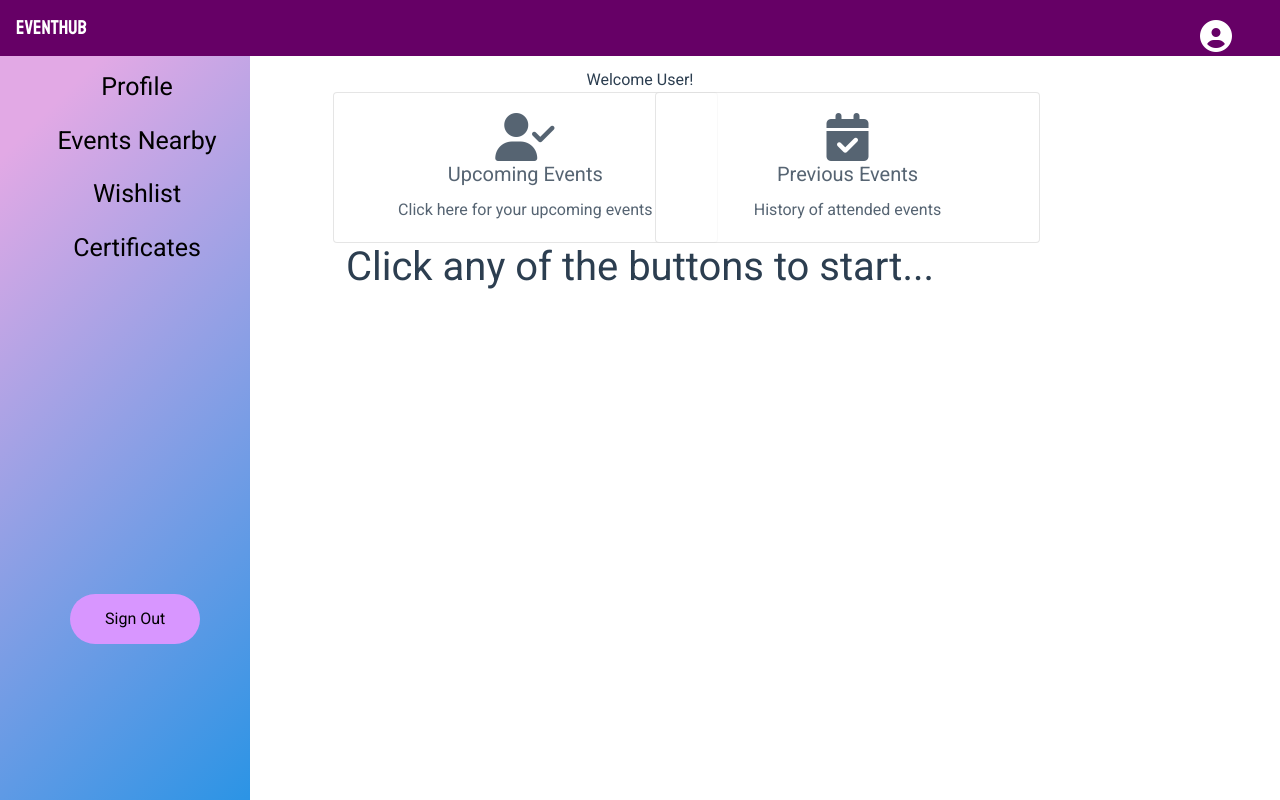
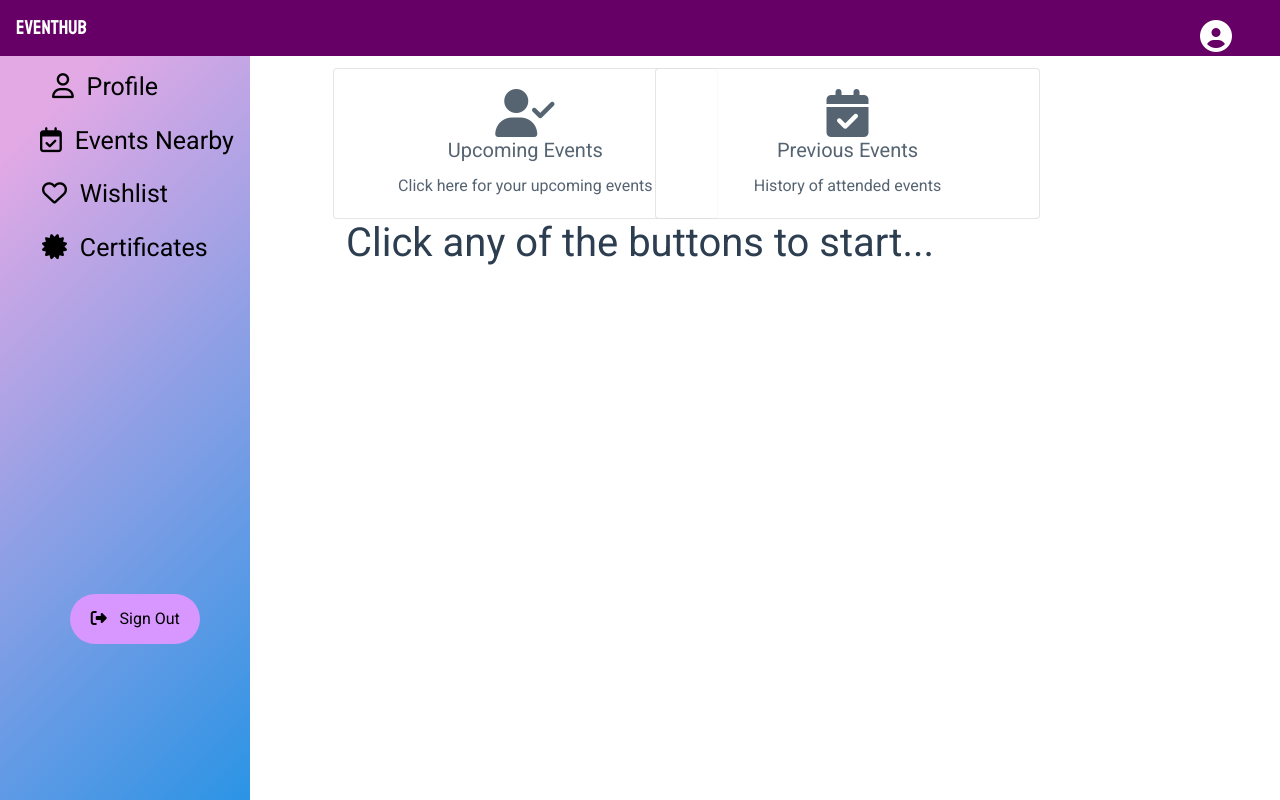
Before and after one commit to jamesjose03/eventhub, a Vue app in the folder website/client/: page /dashboard in a window 1280 px wide. Built offline with nearby package versions, Linux system fonts and the light colour scheme.

Commit message:
feat: add icons to sidenav

```diff
--- a/website/client/src/components/DashboardArea.vue
+++ b/website/client/src/components/DashboardArea.vue
@@ -1,6 +1,6 @@
 <template>
     <div class="dashboard-area">
-        <span class="welcome-msg"> Welcome User!</span>
+
         <div class="row">
             <div class="col-sm-6">
             <div class="card e-eventcard e-card left-card">
--- a/website/client/src/components/SideNav.vue
+++ b/website/client/src/components/SideNav.vue
@@ -1,11 +1,11 @@
 <template>
     <div>
     <div id="mySidenav" class="sidenav">
-    <a href="#">Profile</a>
-    <a href="#">Events Nearby</a>
-    <a href="#">Wishlist</a>
-    <a href="#">Certificates</a>
-    <button class="e-signout-btn">Sign Out</button>
+    <a href="#" class="sicon"><i class="far fa-user e-sidenavicon"></i>Profile</a>
+    <a href="#"><i class="far fa-calendar-check e-sidenavicon"></i>Events Nearby</a>
+    <a href="#" class="sicon"><i class="far fa-heart e-sidenavicon"></i>Wishlist</a>
+    <a href="#" class="sicon-1"><i class="fas fa-certificate e-sidenavicon"></i>Certificates</a>
+    <button class="e-signout-btn"><i class="fas fa-sign-out-alt e-sidenavicon"></i>Sign Out</button>
 </div>
 
 
@@ -20,6 +20,15 @@ export default {
 </script>
 
 <style>
+.sicon{
+    margin-right: 5vw;
+}
+.sicon-1{
+    margin-right: 1.9vw;
+}
+.e-sidenavicon{
+    margin-right: 1vw;
+}
 /* The side navigation menu */
 .sidenav {
   height: 100%; /* 100% Full-height */
```
